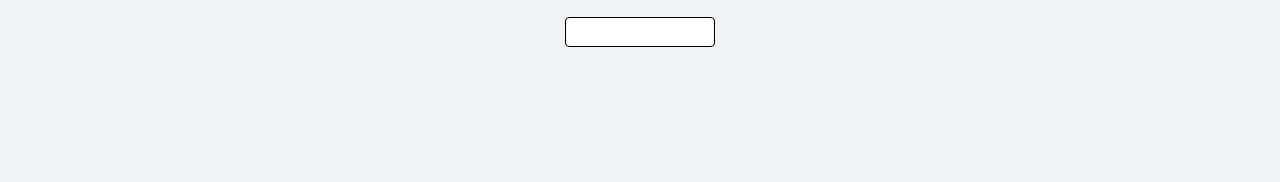
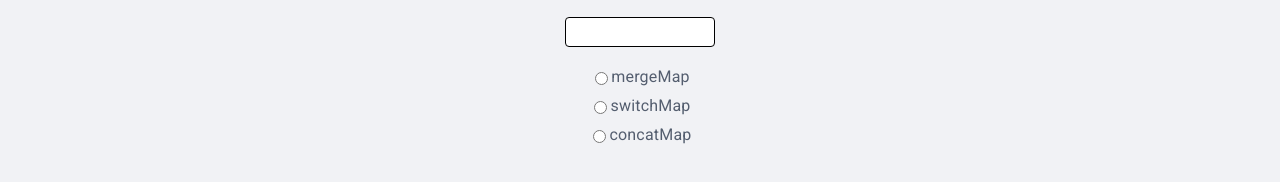
Before and after one commit to liteninkiran/ultimate-courses-rxjs-basics, a website built with Parcel: page index.html in a window 1280 px wide. Shown: the part 180-362 px from the top of the page. Built offline with nearby package versions, Linux system fonts and the light colour scheme.

Commit message:
Subscribe to observables in order with concatMap

```diff
--- a/index.html
+++ b/index.html
@@ -17,8 +17,23 @@
             <div class="progress-bar"></div>
             <input type="text" id="text-input">
             <div id="typeahead-container"></div>
+            <div>
+                <div class="radio-container">
+                    <input type="radio" class="radio-option" name="operator" value="mergeMap">
+                    <label for="mergeMap">mergeMap</label>
+                </div>
+                <div class="radio-container">
+                    <input type="radio" class="radio-option" name="operator" value="switchMap">
+                    <label for="switchMap">switchMap</label>
+                </div>
+                <div class="radio-container">
+                    <input type="radio" class="radio-option" name="operator" value="concatMap">
+                    <label for="concatMap">concatMap</label>
+                </div>
+            </div>
+
         </div>
-        <script src="js\switchMap.js"></script>
+        <script src="js\concatMap.js"></script>
     </body>
 
 </html>
--- /dev/null
+++ b/js/concatMap.js
@@ -0,0 +1,39 @@
+import { fromEvent, interval, of } from 'rxjs';
+import { ajax } from 'rxjs/ajax';
+import { concatMap, catchError, take, delay } from 'rxjs/operators';
+
+/*
+ * concat based operators are the 'single file line'
+ * of operators, maintaining 1 active inner observable at
+ * a time. For instance, in this example on the first click a new
+ * interval observable will be subscribed to internally,
+ * with any emitted values being emitted by concatMap.
+ * If you click again while that inner interval
+ * is active, the next interval will be queued until
+ * the current active interval completes. At this point,
+ * the next inner observable will be activated and so on...
+ */
+
+/*
+ * concatMap can be useful if you need to queue
+ * requests client side. For instance, in this example
+ * we are emulating save requests on a quiz, ensuring
+ * order remains in tact by not initiating the next
+ * request until the previous completes. Be careful though,
+ * as long running inner observables could cause backups.
+ */
+
+// const interval$ = interval(1000);
+// const click$ = fromEvent(document, 'click');
+// const concatMapFn = () => interval$.pipe(take(3));
+// const concatMapped = concatMap(concatMapFn);
+// const obs$ = click$.pipe(concatMapped);
+// obs$.subscribe(console.log);
+
+const saveAnswer = answer => of(`Saved: ${answer}`).pipe(delay(1500));
+const radioButtons = document.querySelectorAll('.radio-option');
+const answerChange$ = fromEvent(radioButtons, 'click');
+const concatMapFn = event => saveAnswer(event.target.value);
+const concatMapped = concatMap(concatMapFn);
+const obs$ = answerChange$.pipe(concatMapped);
+obs$.subscribe(console.log);
--- a/styles.css
+++ b/styles.css
@@ -99,3 +99,10 @@ body {
     border: 1px solid black;
     font-size: 16px;
 }
+
+.radio-container {
+    display: flex;
+    align-items: center;
+    justify-content: center;
+    margin-bottom: 10px;
+}
```
